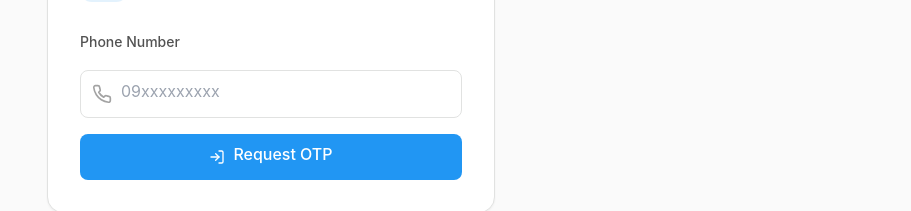
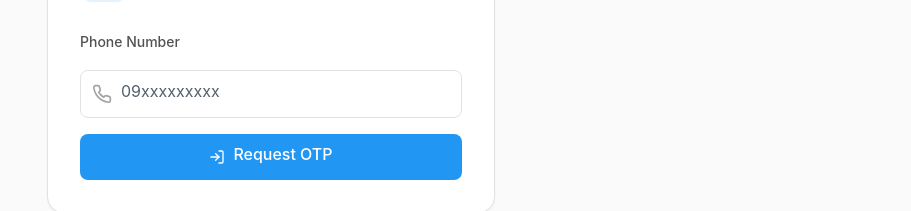
Before and after one commit to chaungfone/CleanDeliverySystem, a React (Vite) app in the folder web-dashboard/: page /login in a window 1280 px wide. Shown: the part 333-544 px from the top of the page, without its empty margins (369-1280 px from the left). Built offline with nearby package versions, Linux system fonts and the light colour scheme; no server answers.

Commit message:
fix(a11y): gray-600 placeholders and amber-800 hint for WCAG AA contrast

```diff
--- a/web-dashboard/src/index.css
+++ b/web-dashboard/src/index.css
@@ -29,3 +29,11 @@ body {
   letter-spacing: 0.01em;
   word-spacing: 0.05em;
 }
+
+/* Accessible input placeholders: default browser gray is too light on white
+   (≈3.2:1). gray-600 (#52606d) on white is ≈7.7:1, meeting WCAG AA/AAA. */
+input::placeholder,
+textarea::placeholder {
+  color: #52606d !important; /* gray-600 */
+  opacity: 1;
+}
--- a/web-dashboard/src/pages/Login.tsx
+++ b/web-dashboard/src/pages/Login.tsx
@@ -112,7 +112,7 @@ export default function Login() {
                 />
               </div>
               {debugOtp && (
-                <div className="flex items-start gap-2 text-xs text-amber-700 bg-amber-50 border border-amber-200 rounded-lg p-3">
+                <div className="flex items-start gap-2 text-xs text-amber-800 bg-amber-50 border border-amber-200 rounded-lg p-3">
                   <AlertCircle className="w-4 h-4 mt-0.5 shrink-0" />
                   <span>
                     {t('login.debugOtp')} <b className="font-mono">{debugOtp}</b>
```
